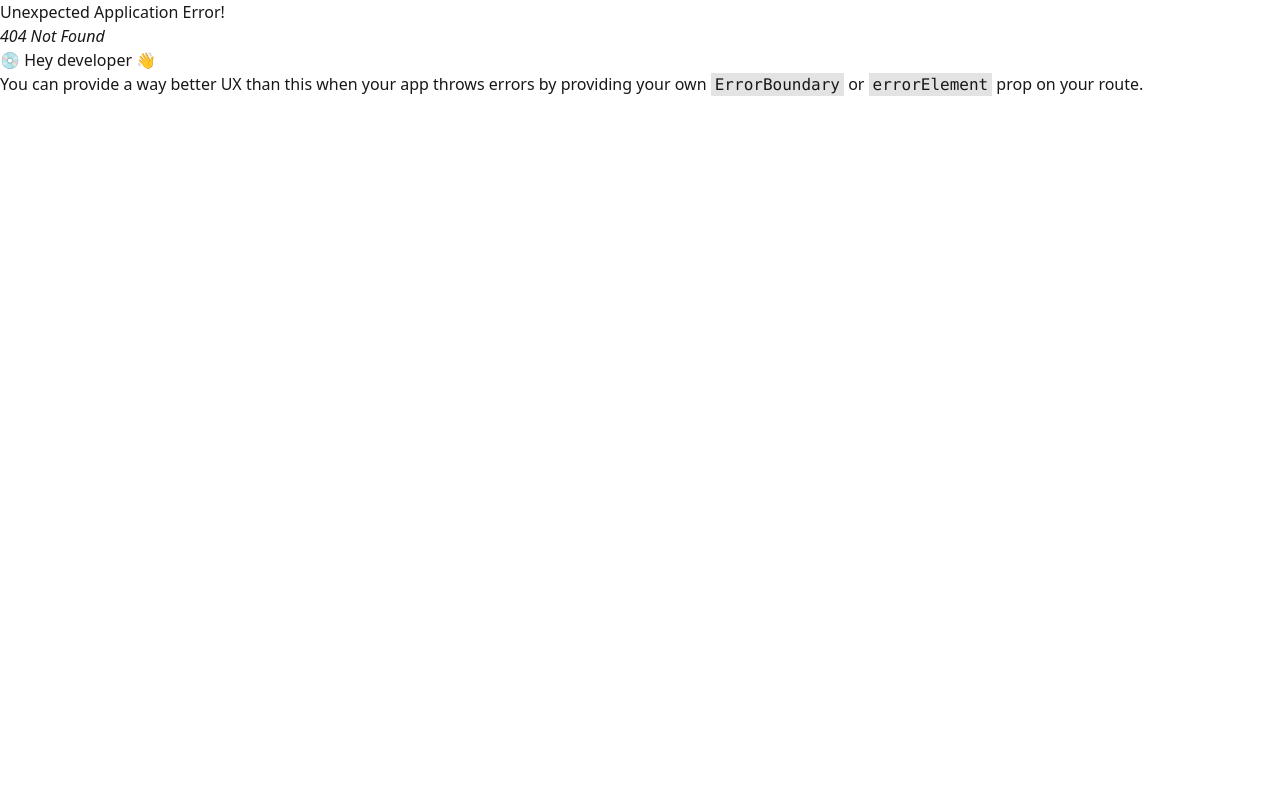
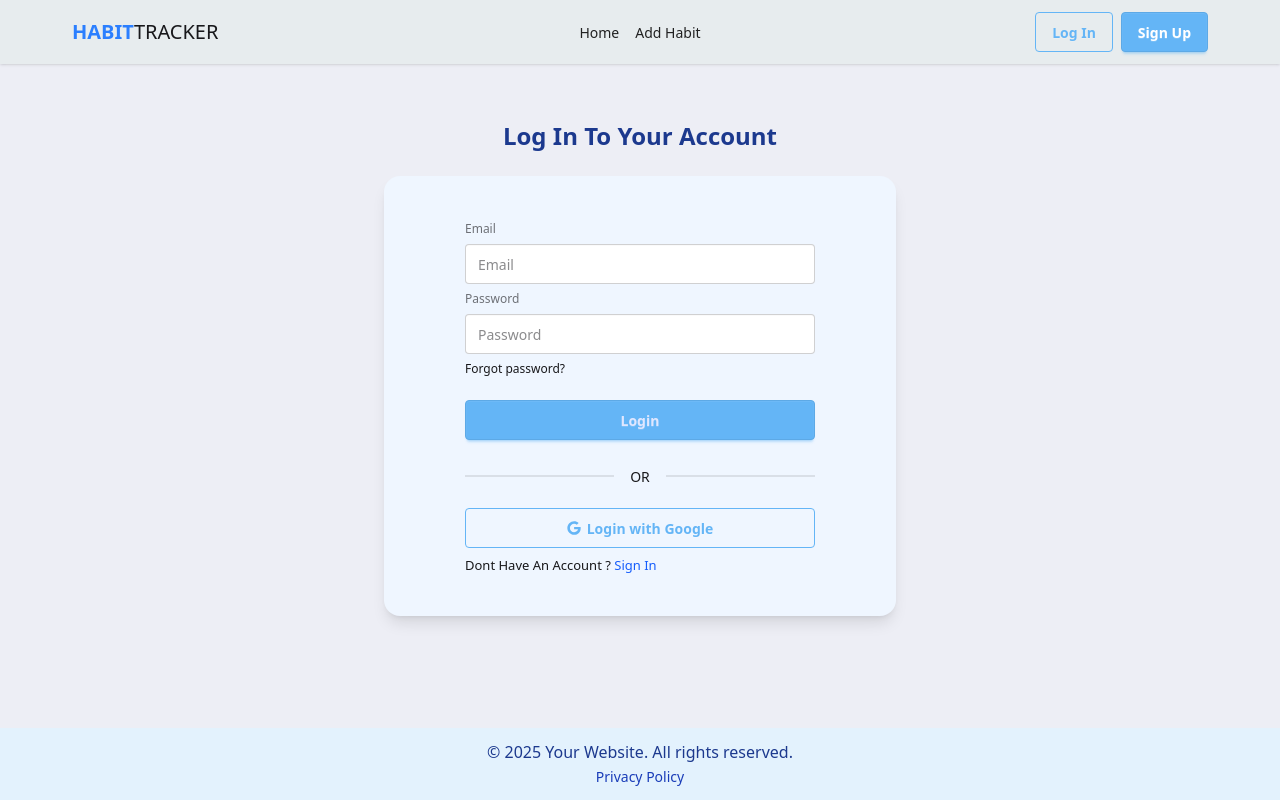
Before and after one commit to MostofaKobirAdon/habit-tracker-client, a React app: page /login in a window 1280 px wide. Before the commit this address had no page. Built offline with nearby package versions, Linux system fonts and the light colour scheme; the HTML template or start-up script is replaced by a standard one.

Commit message:
Added Log In page

```diff
--- a/package.json
+++ b/package.json
@@ -13,6 +13,7 @@
     "@tailwindcss/vite": "^4.1.17",
     "react": "^19.1.1",
     "react-dom": "^19.1.1",
+    "react-icons": "^5.5.0",
     "react-router": "^7.9.5",
     "swiper": "^12.0.3",
     "tailwindcss": "^4.1.17"
--- a/src/Components/Nav.jsx
+++ b/src/Components/Nav.jsx
@@ -1,10 +1,15 @@
 import React from "react";
-import { NavLink } from "react-router";
+import { Link, NavLink } from "react-router";
 
 const Nav = () => {
   const links = (
     <>
-      <NavLink>Home</NavLink>
+      <NavLink to={"/"} className="hover:cursor-pointer">
+        Home
+      </NavLink>
+      <NavLink to={"add-habit"} className="hover:cursor-pointer">
+        Add Habit
+      </NavLink>
     </>
   );
   return (
@@ -41,10 +46,18 @@ const Nav = () => {
           </h1>
         </div>
         <div className="navbar-center hidden lg:flex">
-          <ul className="menu text-[#212121] menu-horizontal px-1">{links}</ul>
+          <ul className="menu gap-4 text-[#212121] menu-horizontal px-1">
+            {links}
+          </ul>
         </div>
-        <div className="navbar-end">
-          <a className="btn btn-primary text-white">Button</a>
+        <div className="navbar-end gap-2">
+          <Link
+            to={"/login"}
+            className="btn btn-primary btn-outline hover:text-white"
+          >
+            Log In
+          </Link>
+          <button className="btn btn-primary text-white">Sign Up</button>
         </div>
       </div>
     </div>
--- /dev/null
+++ b/src/Pages/AddHabit.jsx
@@ -0,0 +1,27 @@
+import React from "react";
+
+const AddHabit = () => {
+  return (
+    <div className="bg-base-100">
+      <div className="card-body border mt-20">
+        <div className="">
+          <h2 className="text-5xl font-extrabold">
+            UNDER CONSTRUCTION !!! SORRY TO DISSAPPOINT
+          </h2>
+        </div>
+        <form className="fieldset">
+          <label className="label">Email</label>
+          <input type="email" className="input" placeholder="Email" />
+          <label className="label">Password</label>
+          <input type="password" className="input" placeholder="Password" />
+          <div>
+            <a className="link link-hover">Forgot password?</a>
+          </div>
+          <button className="btn btn-neutral mt-4">Login</button>
+        </form>
+      </div>
+    </div>
+  );
+};
+
+export default AddHabit;
--- /dev/null
+++ b/src/Pages/Auth/Login.jsx
@@ -0,0 +1,50 @@
+import React from "react";
+import { FaGoogle } from "react-icons/fa";
+
+const Login = () => {
+  return (
+    <div className="bg-base-100 pb-15 pt-30">
+      <div className="max-w-lg mx-auto">
+        <h1 className="text-center mb-6 text-2xl text-blue-900 font-semibold">
+          Log In To Your Account
+        </h1>
+        <div className="card-body shadow-lg bg-blue-50 rounded-2xl flex items-center py-10 justify-center">
+          <form className="fieldset w-[350px] ">
+            <label className="label">Email</label>
+            <input
+              type="email"
+              className="input  w-full bg-white"
+              placeholder="Email"
+            />
+            <label className="label">Password</label>
+            <input
+              type="password"
+              className="input w-full bg-white"
+              placeholder="Password"
+            />
+            <div>
+              <a className="link link-hover">Forgot password?</a>
+            </div>
+            <button className="btn btn-primary mt-4">Login</button>
+          </form>
+          <div className="divider w-[350px] mx-auto">OR</div>
+          <div className="w-[350px]">
+            <button className="btn btn-outline btn-primary w-full">
+              <FaGoogle></FaGoogle> Login with Google
+            </button>
+          </div>
+          <div className="w-[350px] mx-auto text-[13px]">
+            <p className="">
+              Dont Have An Account ?{" "}
+              <span className="text-blue-600 hover:cursor-pointer hover:underline">
+                Sign In
+              </span>
+            </p>
+          </div>
+        </div>
+      </div>
+    </div>
+  );
+};
+
+export default Login;
--- a/src/index.css
+++ b/src/index.css
@@ -11,7 +11,11 @@
   color-scheme: light;
 
   --color-primary: #64b5f6;
-  --bg-base-100: #f8fbff;
+  --color-base-100: #edeef5;
   --color-secondary: #a5d6a750;
   --color-accent: #e3f2fd;
 }
+
+.active {
+  border-bottom: 1.5px solid green;
+}
```
Also changed, not shown: src/main.jsx (+10 -0 lines), 1 other file (tests, documents, lock files or other folders).
